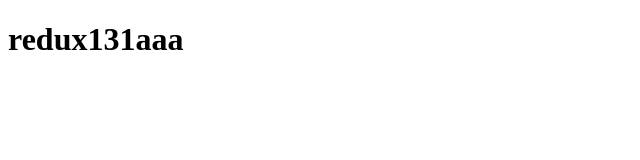
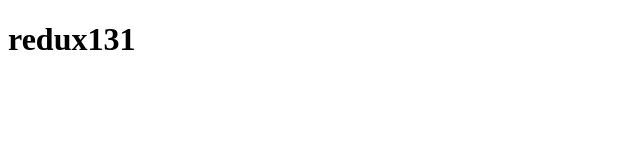
Before and after one commit to Jayce-liang/react-project, a React (Create React App) app: page / in a window 1280 px wide. Shown: the top 160 px of the page, without its empty margins (0-640 px from the left). Built offline with nearby package versions, Linux system fonts and the light colour scheme.

Commit message:
Update App.js

```diff
--- a/src/App.js
+++ b/src/App.js
@@ -4,7 +4,7 @@ import { Component } from "react";
 class App extends Component {
   render() {
     return (
-     <h1>redux131aaa</h1>
+     <h1>redux131</h1>
     );
   }
 }
```
